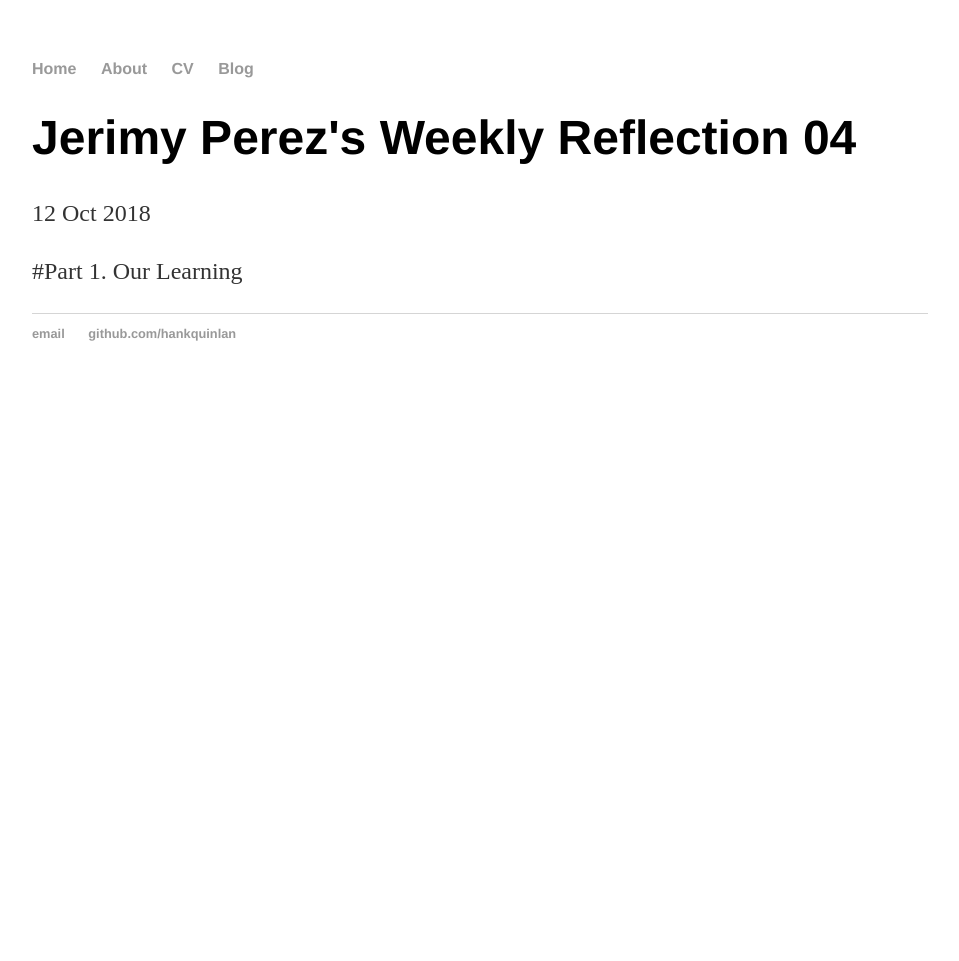
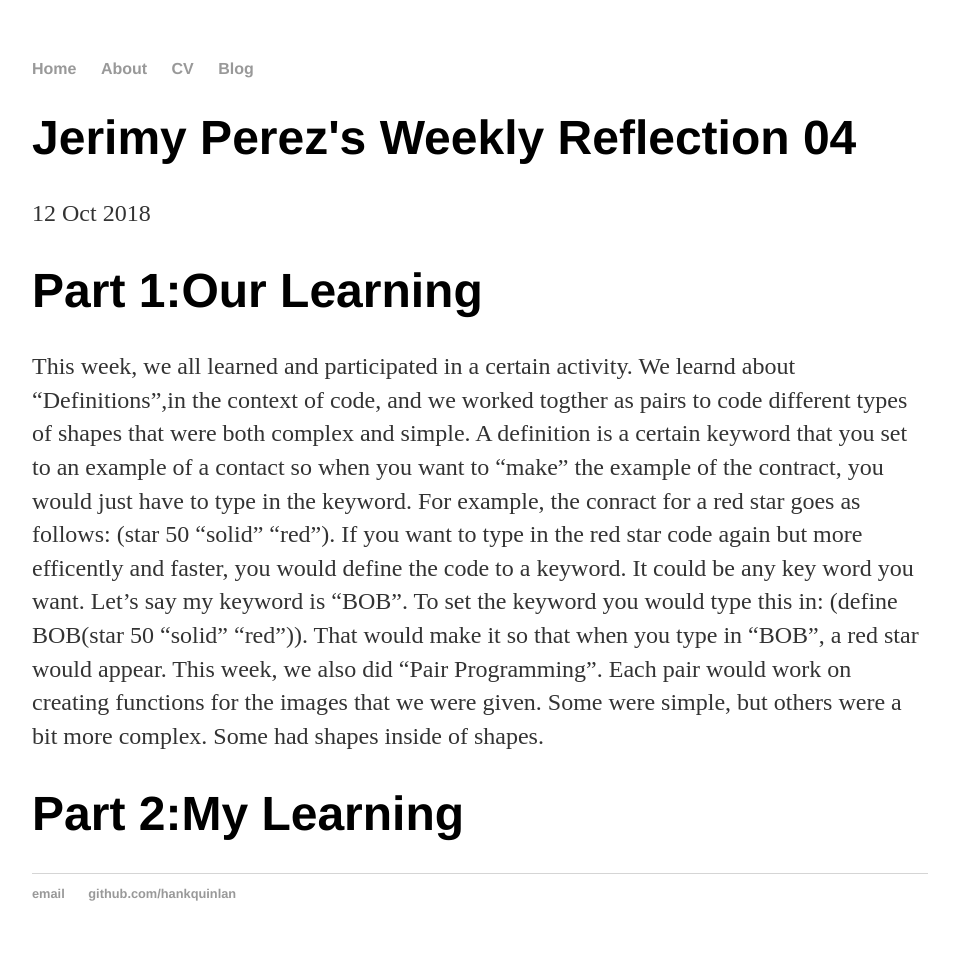
Before and after one commit to Jerimyp1996/Jerimyp1996.github.io, a Jekyll site: the page built from _posts/2018-10-12-weekly-reflection-04.md, in a window 1280 px wide. Shown: the whole page, without its empty margins (160-1119 px from the left). Built offline with Jekyll 4.4.1, drawn with Linux system fonts in a browser that asks for light colours; before the commit the page ends 900 px from its top, so only the background shows below that.

Commit message:
Update 2018-10-12-weekly-reflection-04.md

```diff
--- a/_posts/2018-10-12-weekly-reflection-04.md
+++ b/_posts/2018-10-12-weekly-reflection-04.md
@@ -4,4 +4,8 @@
 date: 2018-10-12
 ---
 
-#Part 1. Our Learning
+# Part 1:Our Learning
+
+ This week, we all learned and participated in a certain activity. We learnd about "Definitions",in the context of code, and we worked togther as pairs to code different types of shapes that were both complex and simple. A definition is a certain keyword that you set to an example of a contact so when you want to "make" the example of the contract, you would just have to type in the keyword. For example, the conract for a red star goes as follows: (star 50 "solid" "red"). If you want to type in the red star code again but more efficently and faster, you would define the code to a keyword. It could be any key word you want. Let's say my keyword is "BOB". To set the keyword you would type this in: (define BOB(star 50 "solid" "red")). That would make it so that when you type in "BOB", a red star would appear. This week, we also did "Pair Programming". Each pair would work on creating functions for the images that we were given. Some were simple, but others were a bit more complex. Some had shapes inside of shapes.
+
+# Part 2:My Learning
```
